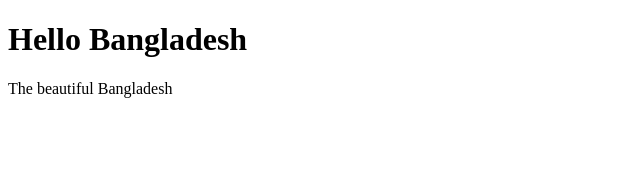
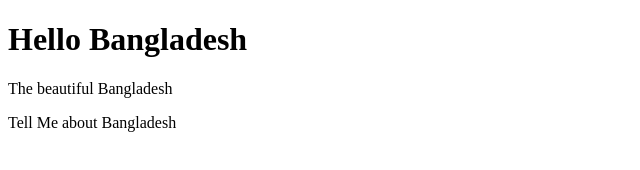
Before and after one commit to SHiSHiR701/My-First-Repo, a plain HTML site: page index.html in a window 1280 px wide. Shown: the whole page, without its empty margins (0-640 px from the left). Drawn offline with Linux system fonts and the light colour scheme.

Commit message:
this Adada

```diff
--- a/index.html
+++ b/index.html
@@ -9,6 +9,6 @@
 <body>
     <h1> Hello Bangladesh</h1>
     <p> The beautiful Bangladesh </p>
-
+    <p> Tell Me about Bangladesh </p>
 </body>
 </html>
```
